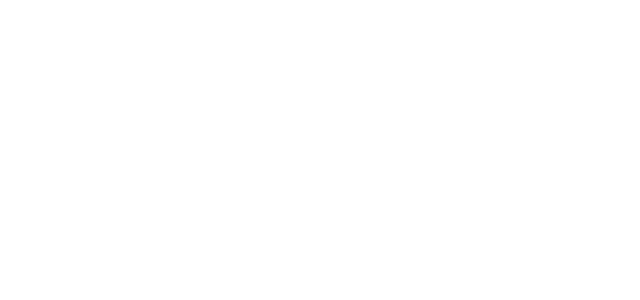
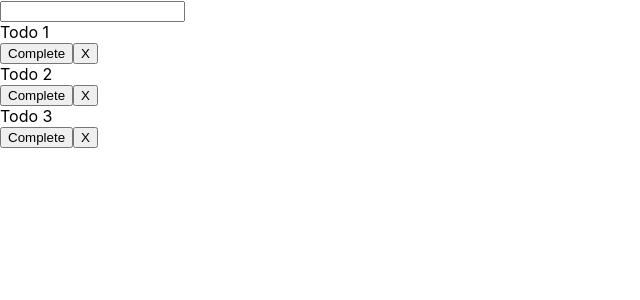
Before and after one commit to LuisGhz/reactjs-basic-test-jest-enzyme-tdd, a React (Create React App) app: page / in a window 1280 px wide. Shown: the top 300 px of the page, without its empty margins (0-640 px from the left). Built offline with nearby package versions, Linux system fonts and the light colour scheme.

Commit message:
Add course's components

```diff
--- a/src/App.jsx
+++ b/src/App.jsx
@@ -1,9 +1,92 @@
+import { useState } from 'react';
 import './App.css';
 
+
+const Todo = ({ todo, index, completeTodo, removeTodo }) => {
+  return (
+    <div
+      className="todo"
+      style={{ textDecoration: todo.isCompleted ? "line-through" : "" }}
+    >
+      {todo.text}
+
+      <div>
+        <button onClick={() => completeTodo(index)}>Complete</button>
+        <button onClick={() => removeTodo(index)}>X</button>
+      </div>
+    </div>
+  );
+}
+
+const TodoForm = ({ addTodo }) => {
+  const [value, setValue] = useState("");
+
+  const handleSubmit = e => {
+    e.preventDefault();
+    if (!value) return;
+    addTodo(value);
+    setValue("");
+  };
+
+  return (
+    <form onSubmit={handleSubmit}>
+      <input
+        type="text"
+        className="input"
+        value={value}
+        onChange={e => setValue(e.target.value)}
+      />
+    </form>
+  );
+}
+
 const App = () => {
+  const [todos, setTodos] = useState([
+    {
+      text: "Todo 1",
+      isCompleted: false
+    },
+    {
+      text: "Todo 2",
+      isCompleted: false
+    },
+    {
+      text: "Todo 3",
+      isCompleted: false
+    }
+  ]);
+
+  const addTodo = text => {
+    const newTodos = [{ text }, ...todos];
+    setTodos(newTodos);
+  };
+
+  const completeTodo = index => {
+    const newTodos = [...todos];
+    newTodos[index].isCompleted = true;
+    setTodos(newTodos);
+  };
+
+  const removeTodo = index => {
+    const newTodos = [...todos];
+    newTodos.splice(index, 1);
+    setTodos(newTodos);
+  };
+
   return (
-    <div className="App">
-
+    <div className="app">
+      <div className="todo-list">
+        <TodoForm addTodo={addTodo} />
+        {todos.map((todo, index) => (
+          <Todo
+            key={index}
+            index={index}
+            todo={todo}
+            completeTodo={completeTodo}
+            removeTodo={removeTodo}
+          />
+        ))}
+      </div>
     </div>
   );
 }
```
